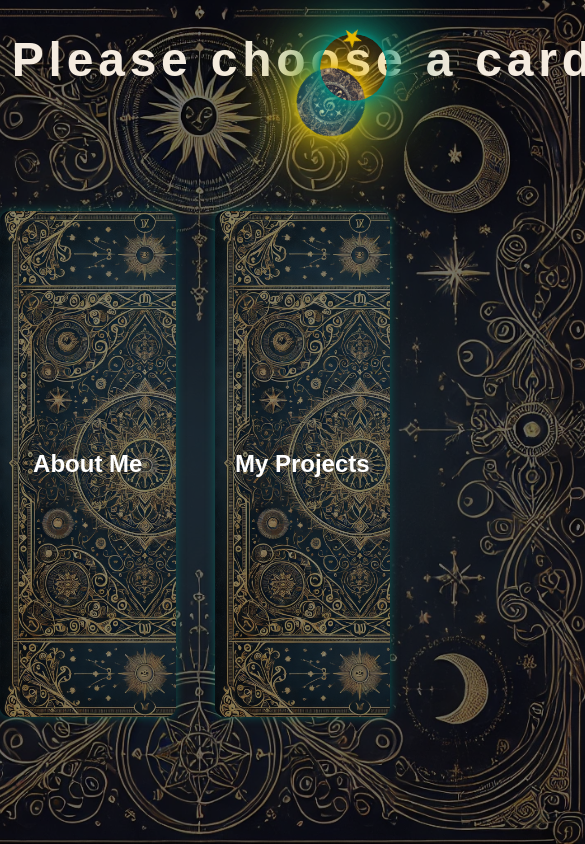
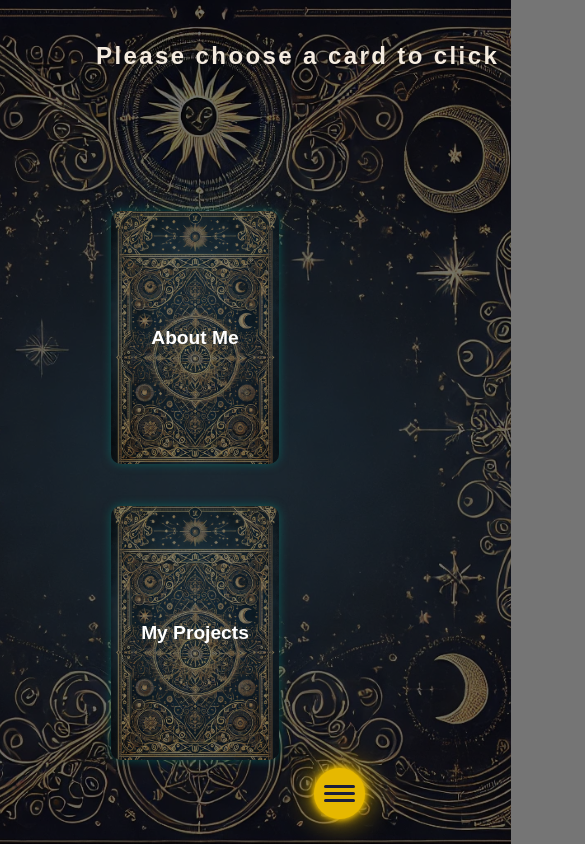
Before and after one commit to Mingkli/portfolio, a plain HTML site: page myProject.html in a window 390 px wide. Shown: the top 844 px of the page, 585 px wide, since content can reach past the window. Drawn offline with Linux system fonts and the light colour scheme; a web font is replaced by a local one.

Commit message:
Update mobile responsiveness and menu toggle

```diff
--- a/index.css
+++ b/index.css
@@ -277,3 +277,64 @@ body, html {
   border-radius: 10%;
   display: block;
 }
+
+@media (max-width: 768px) {
+  .headcontent h1 {
+    font-size: 2.2rem;
+    margin: 40% auto 0;
+  }
+
+  .headcontent h2 {
+    margin-left: 0;
+    width: 90%;
+    font-size: 1.2rem;
+  }
+
+  .start p {
+    font-size: 1.2rem;
+    margin-top: 20%;
+    text-align: center;
+  }
+
+  .music {
+    width: 6vh;
+    height: 6vh;
+    top: 2vh;
+    right: 2vh;
+  }
+
+  .navigation {
+    margin-left: auto;
+    margin-right: auto;
+    left: 50%;
+    transform: translateX(-50%);
+    width: 6vh;
+    height: 6vh;
+  }
+
+  .nav-menu {
+    left: 50%;
+    transform: translateX(-50%);
+    width: 120px;
+    margin-left: 0;
+  }
+
+  .nav-menu li {
+    padding: 10px;
+  }
+
+  .welcome {
+    background-position: center;
+    background-size: cover;
+  }
+}
+
+@media (max-width: 480px) {
+  body {
+    flex-direction: column;
+  }
+
+  .headcontent {
+    padding: 5%;
+  }
+}
--- a/myProject.css
+++ b/myProject.css
@@ -16,7 +16,7 @@ body, html {
   }
 
 .head {
-    width: 100%;
+    width: 60%;
     height: 100%;
     top: 0;
     bottom: 0;
@@ -138,6 +138,7 @@ h2 {
 
 .music {
     margin-top: 8vh;
+    z-index: 1000;
     right: 3vh;
     background: url('./img/music.webp');
     background-size: cover;
@@ -286,3 +287,122 @@ h2 {
   border-radius: 10%;
   display: block;
 }
+
+.menu-toggle {
+  display: none; /* Hidden by default */
+  position: fixed;
+  bottom: 3vh;
+  right: 3vh;
+  width: 6vh;
+  height: 6vh;
+  z-index: 1100;
+  background-color: #E6B800;
+  border-radius: 50%;
+  box-shadow: 0 0 5px #E6B800,
+              0 0 10px #E6B800,
+              0 0 30px #E6B800;
+  justify-content: center;
+  align-items: center;
+  flex-direction: column;
+  gap: 0.5vh;
+  cursor: pointer;
+  transition: background-color 0.3s ease;
+}
+
+.menu-toggle span {
+  display: block;
+  width: 60%;
+  height: 3px;
+  background-color: #1B1F3B;
+  border-radius: 1vh;
+  transition: transform 0.3s ease;
+}
+
+
+@media (max-width: 1024px) {
+
+  .cards {
+    flex-wrap: wrap;
+    gap: 5%;
+    margin-bottom: 10vh;
+  }
+
+  .card {
+    width: 20vh;
+    height: 30vh;
+  }
+
+  .headcontent h1 {
+    font-size: clamp(2rem, 5vw, 3em);
+  }
+}
+
+@media (max-width: 768px) {
+  .cards {
+    flex-direction: column;
+    align-items: center;
+    gap: 5vh;
+    margin-top: 4vh;
+    margin-bottom: 10vh;
+  }
+
+  .card {
+    width: 20vh;
+    height: 30vh;
+  }
+
+  .headcontent h1 {
+    margin-left: 6vh;
+    margin-top: 15vh;
+    font-size: 1.5rem;
+    text-align: center;
+  }
+
+  .menu-toggle {
+    display: flex;
+  }
+
+  .navigation,
+  .music,
+  .nav-menu {
+    display: none;
+  }
+
+  .nav-menu.show-menu,
+  .music.show-music {
+    display: block;
+  }
+}
+
+@media (max-width: 480px) {
+  .card {
+    width: 20vh;
+    height: 30vh;
+  }
+
+  .headcontent h1 {
+    margin-top: 5vh;
+    font-size: 1.5rem;
+    margin-left: 10vh;
+    padding: 0 5%;
+  }
+
+  h2 {
+    font-size: 1.2rem;
+  }
+
+  .menu-toggle {
+    display: flex;
+  }
+
+  .navigation,
+  .music,
+  .nav-menu {
+    display: none;
+  }
+
+  .nav-menu.show-menu,
+  .music.show-music {
+    display: block;
+  }
+}
--- a/myProject.html
+++ b/myProject.html
@@ -27,6 +27,11 @@
       <li><a href="#b">Contact Me</a></li>
       <div id="cursor"></div>
     </ul>
+  </div>
+  <div class="menu-toggle" onclick="toggleMenu()">
+    <span></span>
+    <span></span>
+    <span></span>
   </div>
   <div class="cards">
     <!-- About Me Card -->
--- a/script.js
+++ b/script.js
@@ -43,3 +43,12 @@ function rotateNeedle(degrees) {
   const needle = document.getElementById('needle');
   needle.style.transform = `translate(-50%, -90%) rotate(${degrees}deg)`;
 }
+
+
+  function toggleMenu() {
+    const nav = document.querySelector('.nav-menu');
+    const music = document.querySelector('.music');
+
+    nav.classList.toggle('show-menu');
+    music.classList.toggle('show-music');
+  }
```
